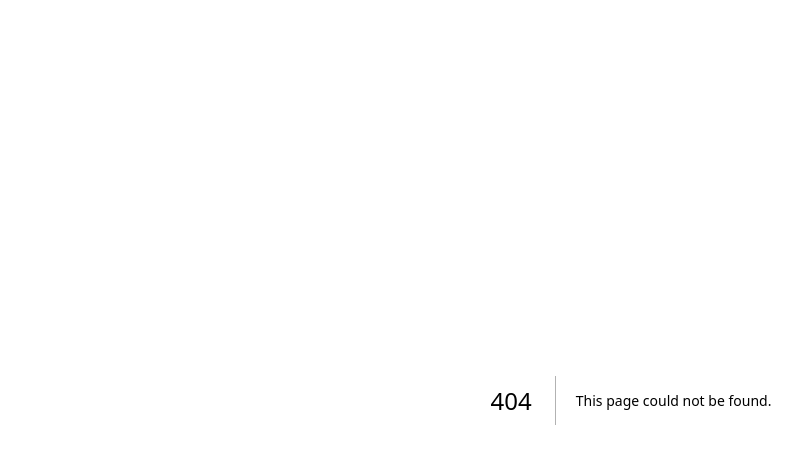
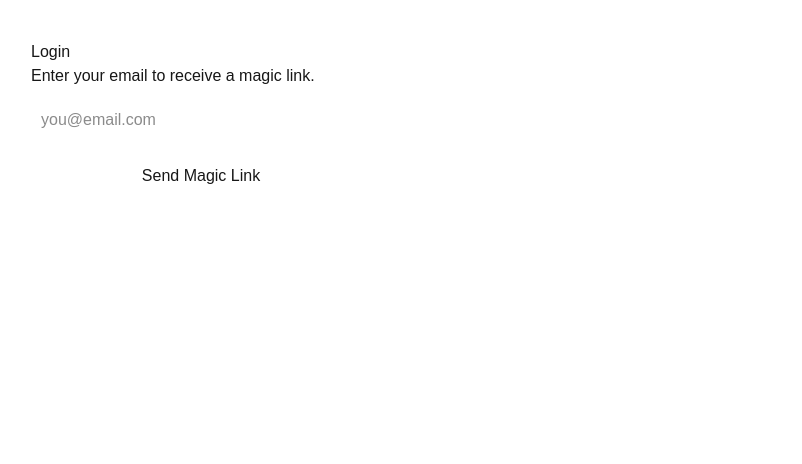
Before and after one commit to daycaresubcompany23/day-care-app, a Next.js app: page /login in a window 1280 px wide. Before the commit this address had no page. Shown: the top 464 px of the page, without its empty margins (9-811 px from the left). Built offline with nearby package versions, Linux system fonts and the light colour scheme; no server answers.

Commit message:
add login + dashboard for auth test

```diff
--- /dev/null
+++ b/app/dashboard/page.tsx
@@ -0,0 +1,3 @@
+export default function Dashboard() {
+  return <div style={{ padding: 40 }}>Dashboard (auth test)</div>;
+}
--- /dev/null
+++ b/app/login/page.tsx
@@ -0,0 +1,49 @@
+"use client";
+
+import { useState } from "react";
+import { supabase } from "@/lib/supabaseclient";
+
+export default function LoginPage() {
+  const [email, setEmail] = useState("");
+  const [sent, setSent] = useState(false);
+  const [loading, setLoading] = useState(false);
+
+  const sendLink = async () => {
+    setLoading(true);
+    const { error } = await supabase.auth.signInWithOtp({
+      email,
+      options: {
+        emailRedirectTo:
+          typeof window !== "undefined" ? `${window.location.origin}/dashboard` : undefined,
+      },
+    });
+    setLoading(false);
+
+    if (error) alert(error.message);
+    else setSent(true);
+  };
+
+  return (
+    <div style={{ padding: 40, maxWidth: 420 }}>
+      <h1>Login</h1>
+      <p>Enter your email to receive a magic link.</p>
+
+      <input
+        value={email}
+        onChange={(e) => setEmail(e.target.value)}
+        placeholder="you@email.com"
+        style={{ width: "100%", padding: 10, marginTop: 10 }}
+      />
+
+      <button
+        onClick={sendLink}
+        disabled={!email || loading}
+        style={{ marginTop: 12, padding: 10, width: "100%" }}
+      >
+        {loading ? "Sending..." : "Send Magic Link"}
+      </button>
+
+      {sent && <p style={{ marginTop: 12 }}>Link sent — check your email.</p>}
+    </div>
+  );
+}
```
